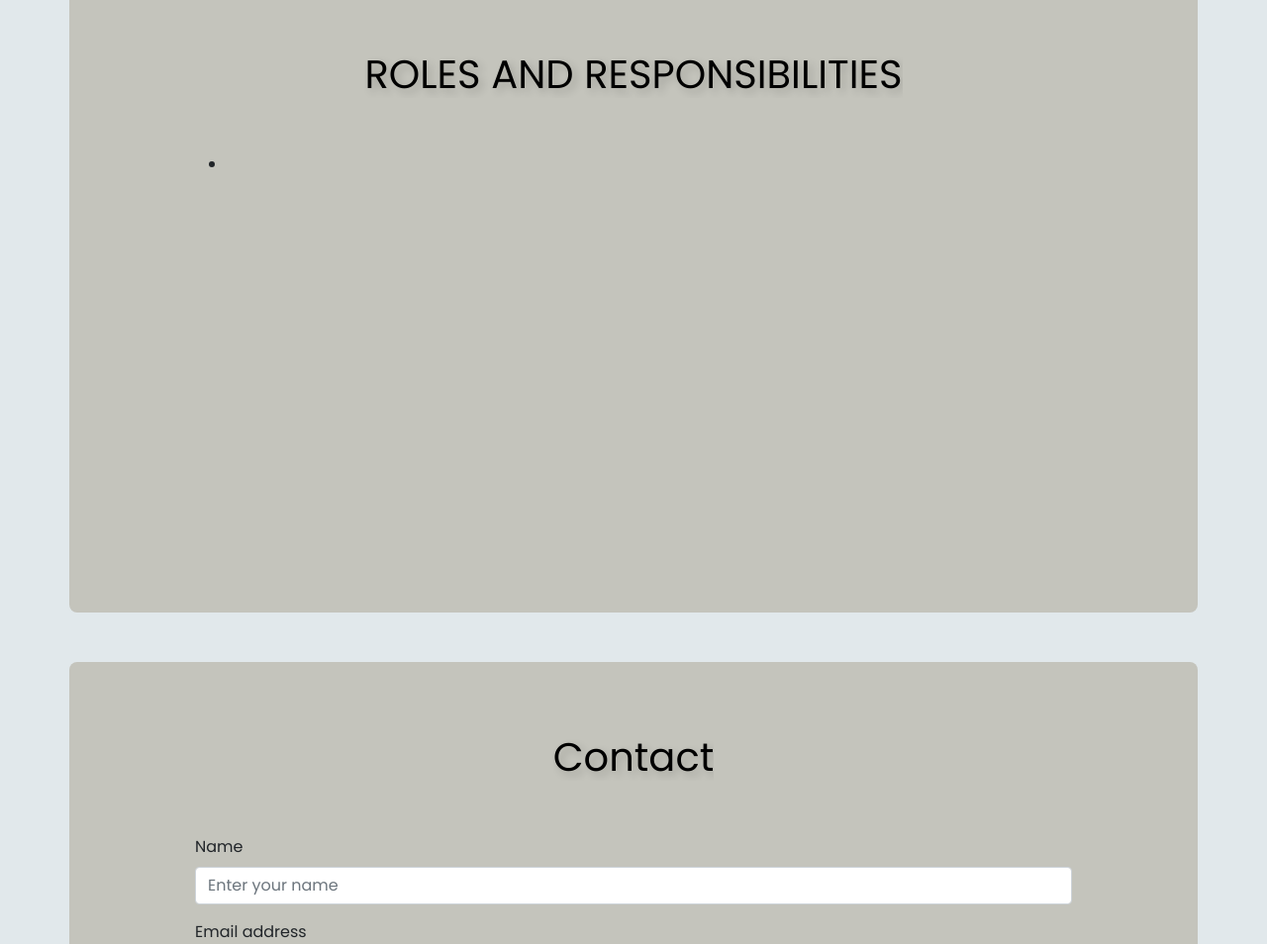
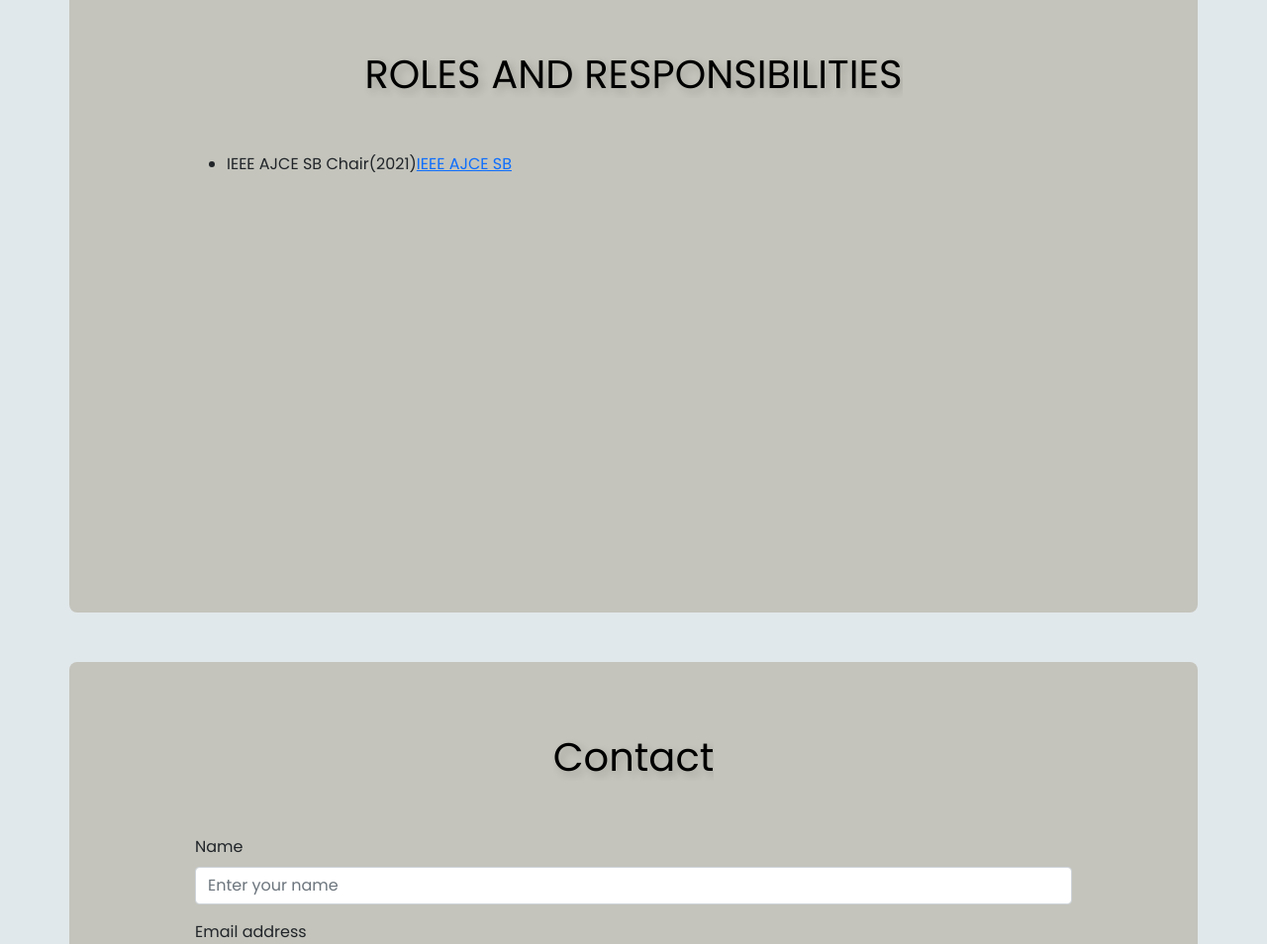
Before and after one commit to rubenshibu/portfolio-bootsrap, a plain HTML site: page index.html in a window 1280 px wide. Shown: the part 4726-5680 px from the top of the page at 99% size. Drawn offline with nearby package versions, Linux system fonts and the light colour scheme; a web font is replaced by a local one.

```diff
--- a/index.html
+++ b/index.html
@@ -448,7 +448,9 @@
             <div class="col-11 col-sm-10 mx-auto">
               <ul>
                 <li>Cyber Law by Kerala Police Cyberdome</li>
-                <li>Architecting with Google Compute Engine(2020) - Coursera</li>
+                <li>
+                  Architecting with Google Compute Engine(2020) - Coursera
+                </li>
                 <li>IEEE Best Volunteer(2020) - LUXATHON 2.0</li>
                 <li>IEEEXtreme Ambassador(2020)</li>
                 <li>30-days of kotlin(2020)</li>
@@ -479,7 +481,8 @@
           <div class="row">
             <div class="col-11 col-sm-10 mx-auto">
               <ul>
-                <li></li>
+                <li>IEEE AJCE SB Chair(2021)<a href="https://ieeeajce.org/">IEEE AJCE SB</a></li>
+
               </ul>
             </div>
           </div>
```
